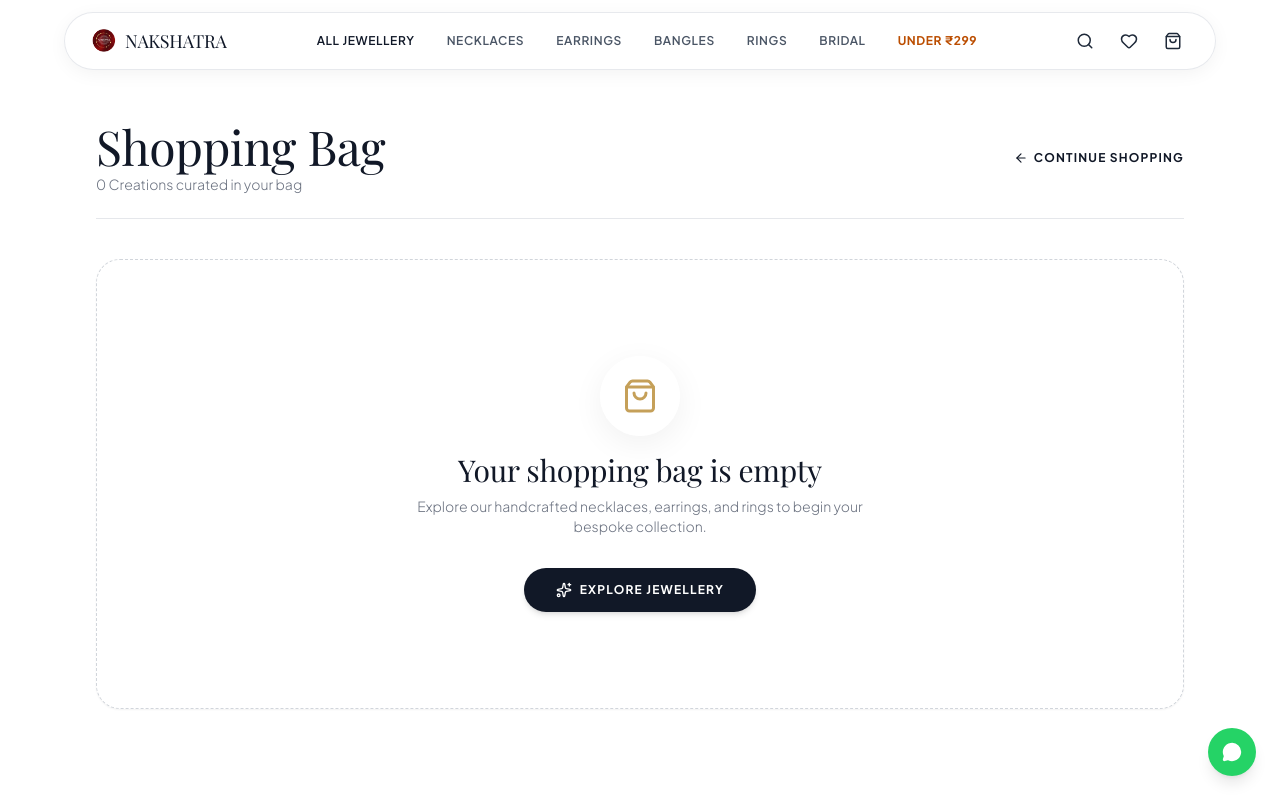
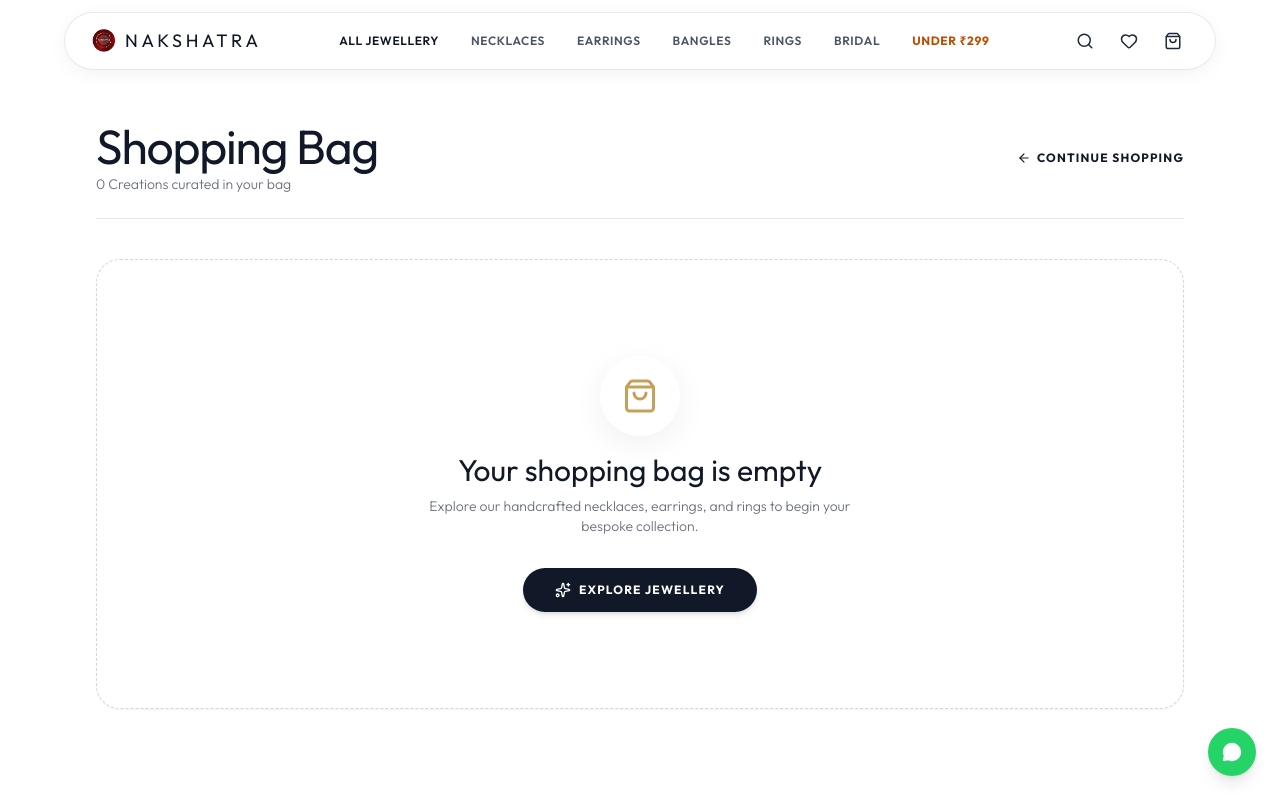
Before and after one commit to thenameisanzu/Nakshatra-collections, a Next.js app: page /cart in a window 1280 px wide. Shown: the top 800 px of the page. Built offline with nearby package versions, Linux system fonts and the light colour scheme.

Commit message:
Switch to unified Outfit typography system across entire application

```diff
--- a/src/app/globals.css
+++ b/src/app/globals.css
@@ -47,7 +47,7 @@
 }
 
 /* -------------------------------------------------------------------------- */
-/* STRICT 2-FONT TYPOGRAPHY SYSTEM & BASE STYLING                             */
+/* UNIFIED MODERN LUXURY TYPOGRAPHY SYSTEM (OUTFIT)                           */
 /* -------------------------------------------------------------------------- */
 
 html {
@@ -60,7 +60,7 @@ html {
 body {
   background-color: var(--bg-primary);
   color: var(--text-primary);
-  font-family: var(--font-sans), ui-sans-serif, system-ui, -apple-system, sans-serif;
+  font-family: var(--font-outfit), ui-sans-serif, system-ui, -apple-system, sans-serif;
   -webkit-font-smoothing: antialiased;
   -moz-osx-font-smoothing: grayscale;
   transition: background-color 0.3s ease, color 0.3s ease;
@@ -68,16 +68,11 @@ body {
   min-height: 100vh;
 }
 
-/* Font 1: Luxury Serif for Headlines, Logo, Product Titles */
+/* Unified font family for all elements: Clean, Modern, Elegant */
+.font-sans,
 .font-serif,
 .font-serif-luxury {
-  font-family: var(--font-serif), "Playfair Display", Georgia, serif;
-  letter-spacing: -0.01em;
-}
-
-/* Font 2: Clean Geometric Sans for Body, UI, Microcopy, Buttons */
-.font-sans {
-  font-family: var(--font-sans), ui-sans-serif, system-ui, -apple-system, sans-serif;
+  font-family: var(--font-outfit), ui-sans-serif, system-ui, -apple-system, sans-serif;
 }
 
 html,
@@ -88,6 +83,7 @@ body {
 }
 
 h1, h2, h3, h4, h5, h6 {
+  font-family: var(--font-outfit), ui-sans-serif, system-ui, -apple-system, sans-serif;
   font-feature-settings: "pnum" on, "lnum" on;
 }
 
--- a/src/app/layout.tsx
+++ b/src/app/layout.tsx
@@ -1,5 +1,5 @@
 import type { Metadata, Viewport } from "next";
-import { Playfair_Display, Plus_Jakarta_Sans } from "next/font/google";
+import { Outfit } from "next/font/google";
 import "./globals.css";
 import Navbar from "@/components/Navbar";
 import Footer from "@/components/Footer";
@@ -14,16 +14,8 @@ import QuickViewModal from "@/components/QuickViewModal";
 import InstantSearchModal from "@/components/InstantSearchModal";
 import MobileBottomNav from "@/components/MobileBottomNav";
 
-const playfair = Playfair_Display({
-  variable: "--font-serif",
-  subsets: ["latin"],
-  weight: ["400", "500", "600", "700"],
-  style: ["normal", "italic"],
-  display: "swap",
-});
-
-const jakarta = Plus_Jakarta_Sans({
-  variable: "--font-sans",
+const outfit = Outfit({
+  variable: "--font-outfit",
   subsets: ["latin"],
   weight: ["300", "400", "500", "600", "700"],
   display: "swap",
@@ -51,7 +43,7 @@ export default function RootLayout({
       lang="en"
       data-theme="minimal-clean"
       suppressHydrationWarning
-      className={`${playfair.variable} ${jakarta.variable} h-full scroll-smooth antialiased`}
+      className={`${outfit.variable} font-sans h-full scroll-smooth antialiased`}
     >
       <body className="min-h-full flex flex-col font-sans selection:bg-[#C9A45C]/30 selection:text-[#261C14]">
         <ThemeProvider>
```
